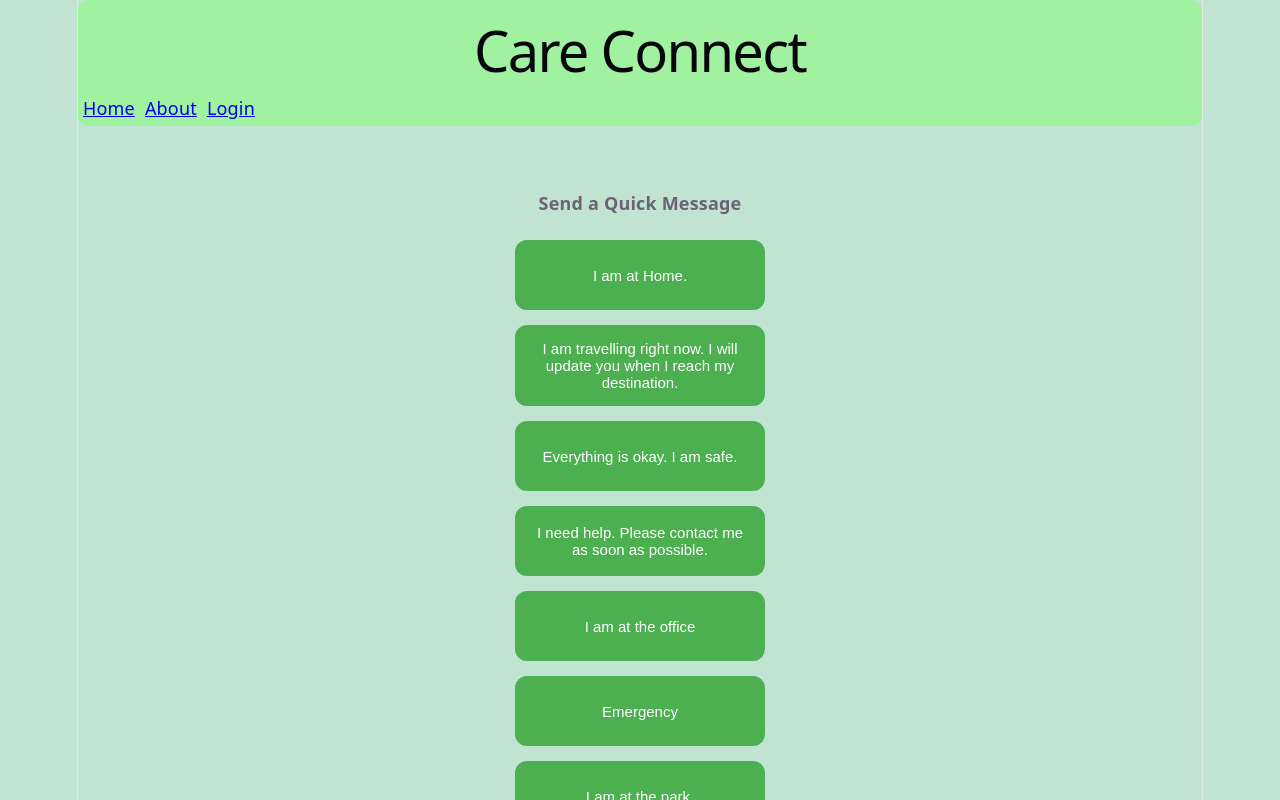
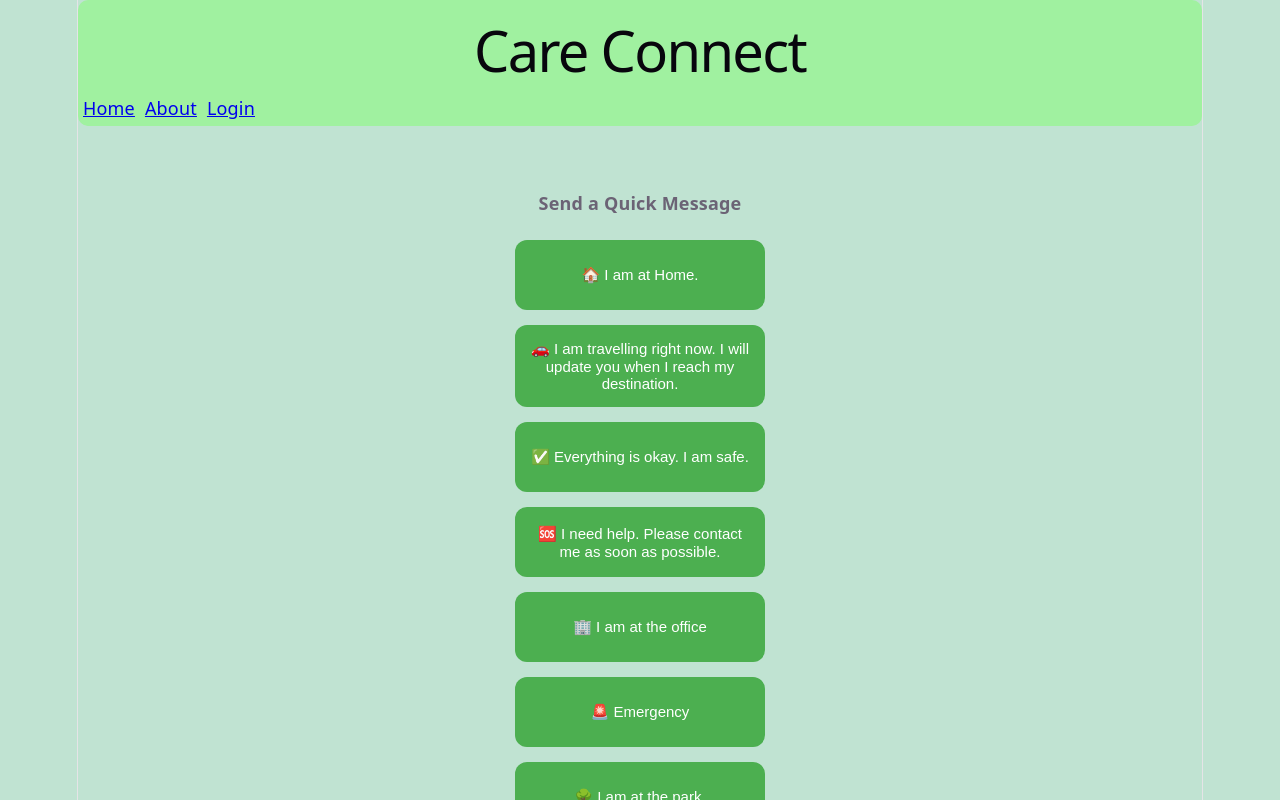
Before and after one commit to Munnisha-code/Final-Project-Unit1-CareConnect, a React (Vite) app: page /one-click-send-message in a window 1280 px wide. Shown: the top 800 px of the page. Built offline with nearby package versions, Linux system fonts and the light colour scheme.

Commit message:
Add message sent state and send button handler.

```diff
--- a/src/pages/OneClickSendMessage.jsx
+++ b/src/pages/OneClickSendMessage.jsx
@@ -4,20 +4,31 @@ import './Pages.css';
 
 function OneClickSendMessage(){
     const [ message, setMessage] = useState('');
+    const [messageSent, setMessageSent] = useState(false);
+    const [errormessage, setErrorMessage] = useState('');
 
     const messages = [
 
-        "I am at Home.",
-        " I am travelling right now. I will update you when I reach my destination. ",
-        " Everything is okay. I am safe. ",
-        " I need help. Please contact me as soon as possible.",
-        " I am at the office",
-        " Emergency ",
-        " I am at the park."
+        " 🏠 I am at Home.",
+        " 🚗 I am travelling right now. I will update you when I reach my destination. ",
+        " ✅ Everything is okay. I am safe. ",
+        " 🆘 I need help. Please contact me as soon as possible.",
+        " 🏢 I am at the office",
+        " 🚨 Emergency ",
+        " 🌳 I am at the park."
 
     ];
 
-    const sendMessageHandler = () => { };
+    const sendMessageHandler = () => {
+        if (message.trim() === ''){
+            setErrorMessage('Please select or type a message first.');
+        }
+        else {
+            setErrorMessage('');
+            setMessageSent(true);
+        }
+
+    };
 
     return(
        <div className ='message-container'>
```
